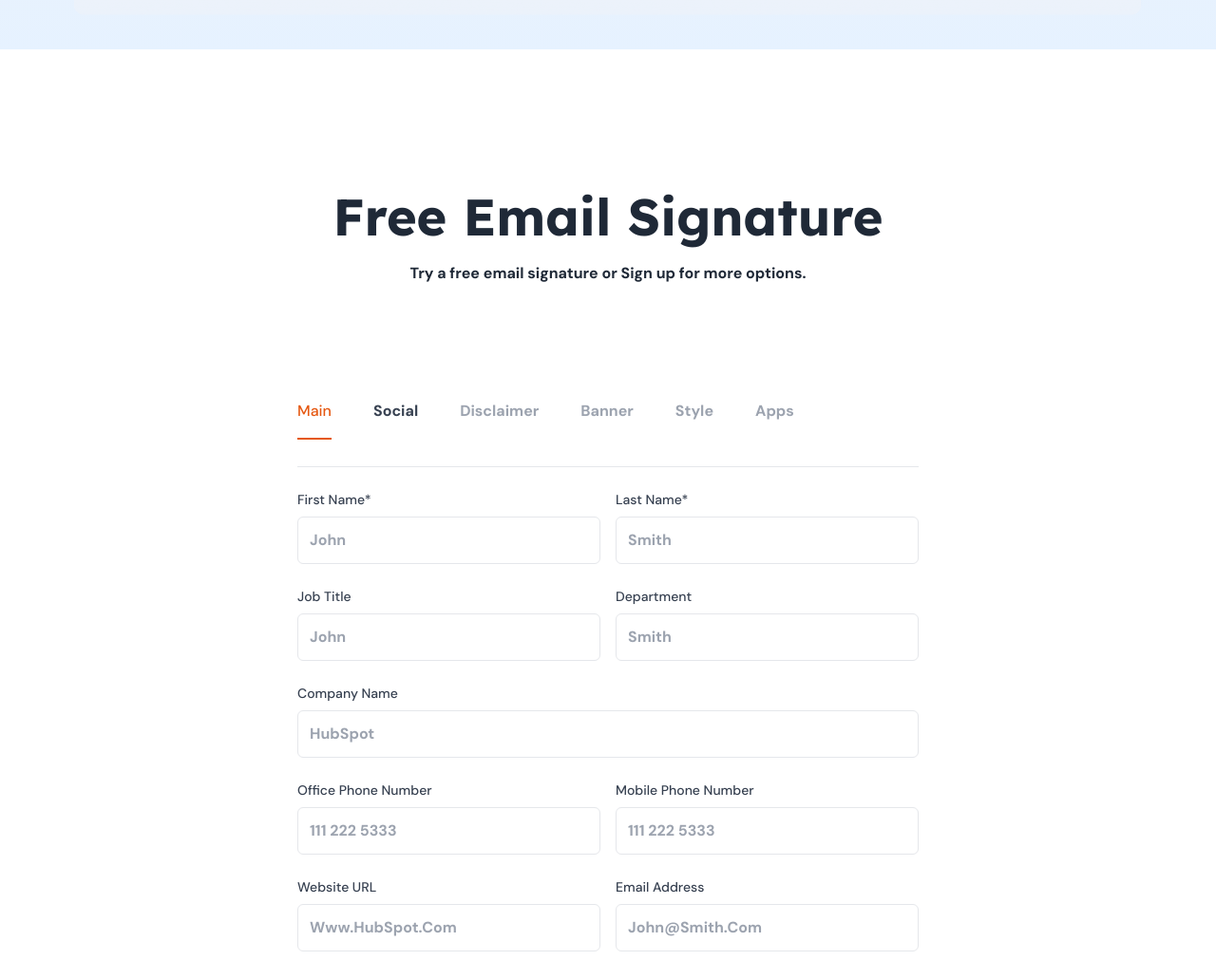
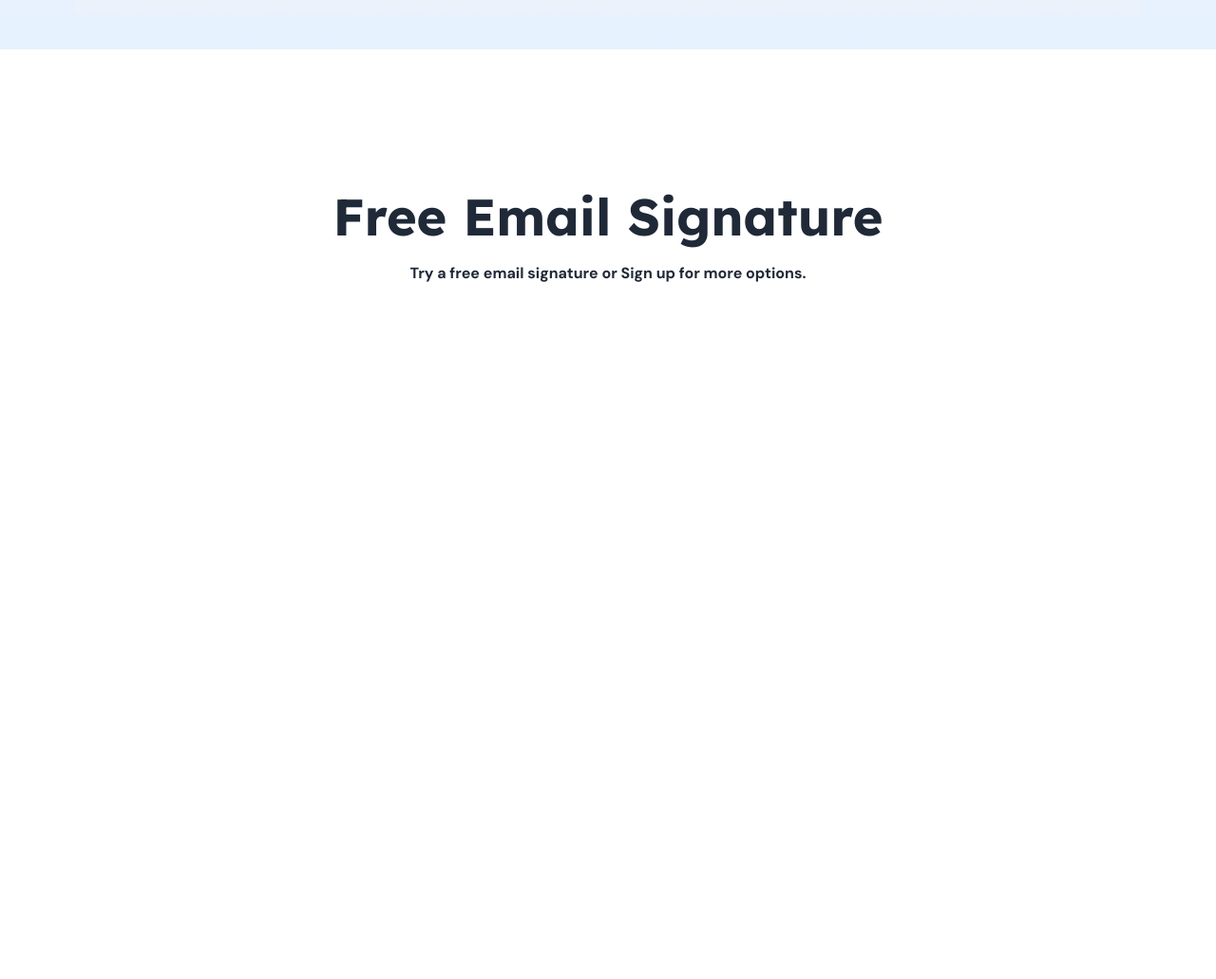
Before and after one commit to siddharthsojitra72/Email-signaturia, a website: page src/index.html in a window 1280 px wide. Shown: the part 4973-6004 px from the top of the page at 95% size. After the commit the page ends 5273 px from the top, so only its background shows below. Drawn offline with nearby package versions, Linux system fonts and the light colour scheme.

Commit message:
form  remove

```diff
--- a/src/index.html
+++ b/src/index.html
@@ -413,10 +413,10 @@
         <p class="pt-4">Try a free email signature or <a href="#">Sign up</a> for more options.</p>
       </div>
 
-      <form class="flex justify-between items-center pt-16" action="submit">
+      <!-- <form class="flex justify-between items-center pt-16" action="submit">
         <div class="p-[7px] rounded-4xl w-full max-w-3xl mx-auto bg-gradient-to-b from-[#FFEBE3] to-[#E6F2FF]">
           <div class="bg-white rounded-4xl p-[50px]">
-            <!-- Tab Navigation -->
+
             <ul class="flex gap-11 pb-7 border-b mb-6" id="tab-navigation">
               <li class="cursor-pointer text-[#E55812] font-medium border-b-2 border-[#E55812] pb-4" data-tab="main">Main</li>
               <li class="cursor-pointer text-gray-700 hover:text-[#E55812] transition" data-tab="social">Social</li>
@@ -426,7 +426,7 @@
               <li class="cursor-pointer text-gray-400 hover:text-[#E55812] transition" data-tab="apps">Apps</li>
             </ul>
 
-            <!-- Main Tab Content -->
+
             <div id="main-tab" class="tab-content space-y-6 block">
               <div class="flex gap-4">
                 <div class="flex flex-col w-1/2">
@@ -491,7 +491,7 @@
               </div>
             </div>
 
-            <!-- Social Tab Content -->
+
             <div id="social-tab" class="tab-content space-y-6 hidden">
               <div class="flex flex-col">
                 <label for="linkedin" class="mb-2 text-sm font-medium text-gray-700">LinkedIn Profile</label>
@@ -518,7 +518,7 @@
               </div>
             </div>
 
-            <!-- Disclaimer Tab Content -->
+
             <div id="disclaimer-tab" class="tab-content space-y-6 hidden">
               <div class="flex flex-col">
                 <label for="disclaimer-text" class="mb-2 text-sm font-medium text-gray-700">Email Disclaimer</label>
@@ -533,7 +533,7 @@
               </div>
             </div>
 
-            <!-- Banner Tab Content -->
+
             <div id="banner-tab" class="tab-content space-y-6 hidden">
               <div class="flex flex-col">
                 <label class="mb-2 text-sm font-medium text-gray-700">Banner Image</label>
@@ -550,7 +550,7 @@
               </div>
             </div>
 
-            <!-- Style Tab Content -->
+
             <div id="style-tab" class="tab-content space-y-6 hidden">
               <div class="flex flex-col">
                 <label class="mb-2 text-sm font-medium text-gray-700">Font</label>
@@ -582,7 +582,7 @@
               </div>
             </div>
 
-            <!-- Apps Tab Content -->
+
             <div id="apps-tab" class="tab-content space-y-6 hidden">
               <div class="grid grid-cols-2 gap-4">
                 <div class="border border-gray-200 rounded-md p-4 hover:shadow-md transition">
@@ -643,7 +643,7 @@
             </div>
           </div>
         </div>
-      </form>
+      </form>       -->
     </div>
   </section>
 
@@ -701,6 +701,7 @@
       });
     });
 
+
   document.addEventListener('DOMContentLoaded', function () {
     const splide = new Splide('.features-slider', {
       type: 'loop',
```
